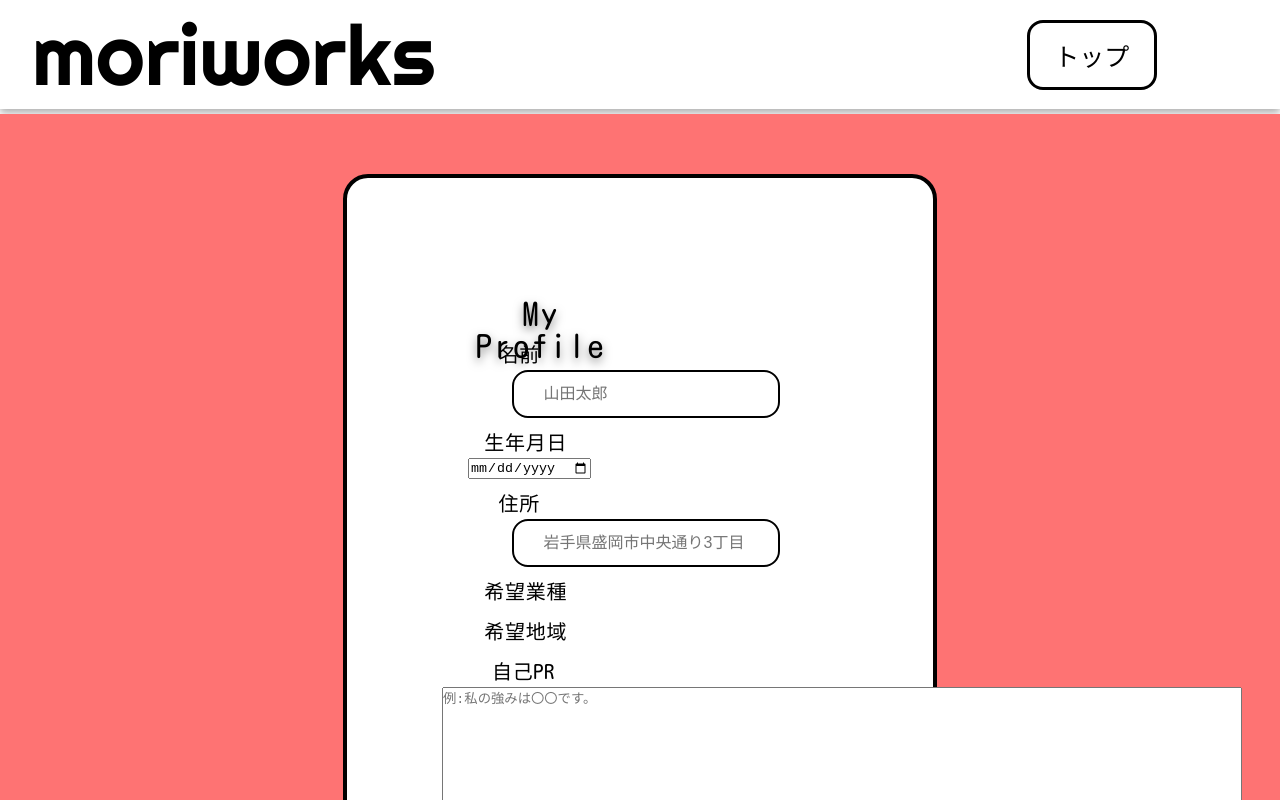
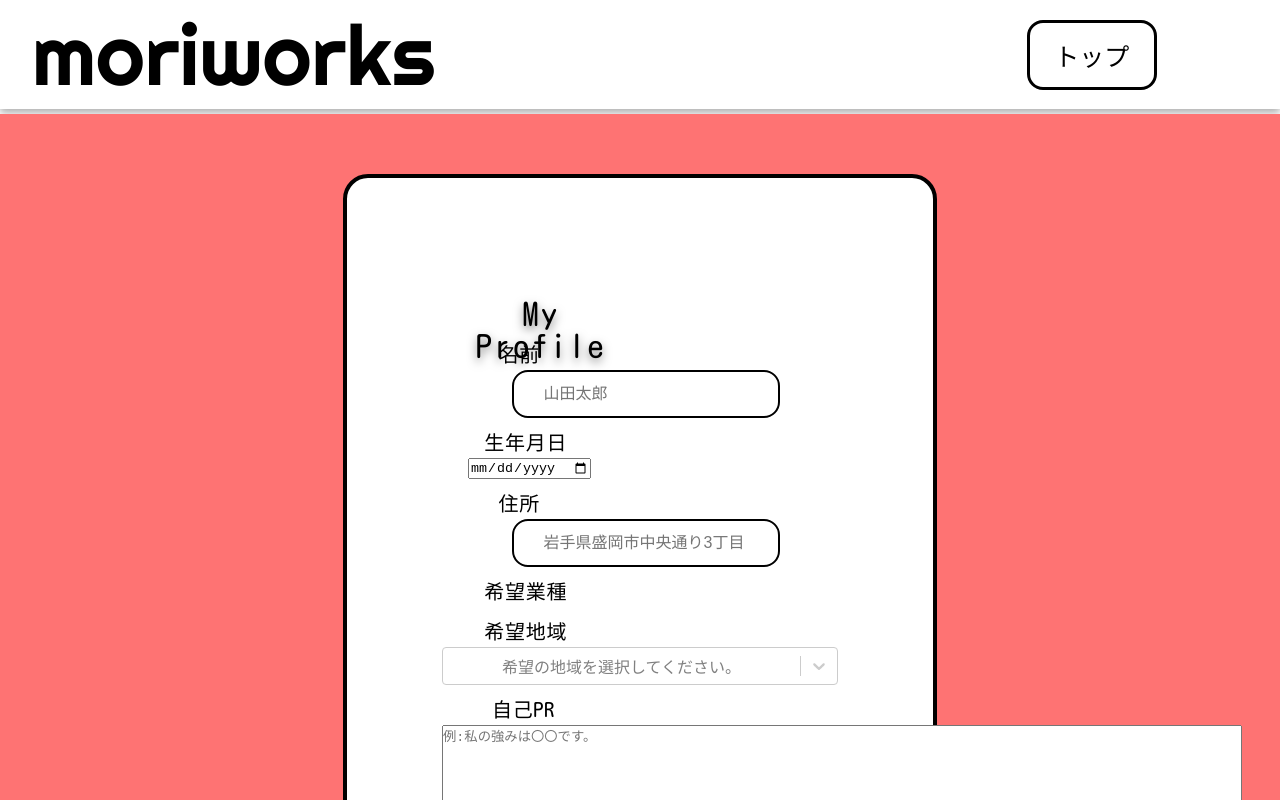
Before and after one commit to Kozaki01/2023_04_cteam, a Next.js app in the folder moriworks/: page /profile_create_users in a window 1280 px wide. Shown: the top 800 px of the page. Built offline with nearby package versions, Linux system fonts and the light colour scheme.

Commit message:
呼び出し

```diff
--- a/moriworks/src/components/Profile/CreateProfile.tsx
+++ b/moriworks/src/components/Profile/CreateProfile.tsx
@@ -3,6 +3,7 @@ import styles from './CreateProfile.module.scss';
 import { useRouter } from 'next/router';
 import Title from '../Title';
 import Btn from './../index/TopButton/TopButton';
+import MultiSelect from './MultiSelect';
 
 type btnItem = {
   title: string;
@@ -21,7 +22,7 @@ interface props {
   account_id: number;
 }
 
-const user: React.FC<props> = ({ account_id }) => {
+const CreateProfile: React.FC<props> = ({ account_id }) => {
   const router = useRouter();
   const btns: btnItem[] = [
     {
@@ -95,6 +96,7 @@ const user: React.FC<props> = ({ account_id }) => {
             <div className={`${styles.td2} ${styles.padding_top}`}>
               希望地域
             </div>
+            <MultiSelect />
             {/* 希望地域のコンポーネント */}
 
             <div className={`${styles.td3} ${styles.padding_top}`}>自己PR</div>
@@ -116,4 +118,4 @@ const user: React.FC<props> = ({ account_id }) => {
   );
 };
 
-export default user;
+export default CreateProfile;
```
